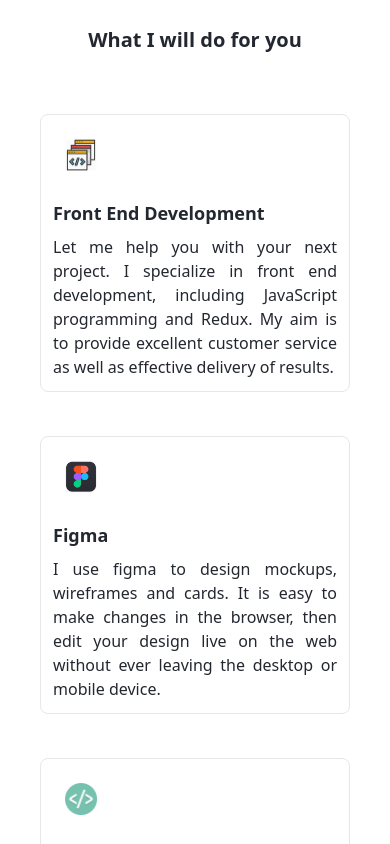
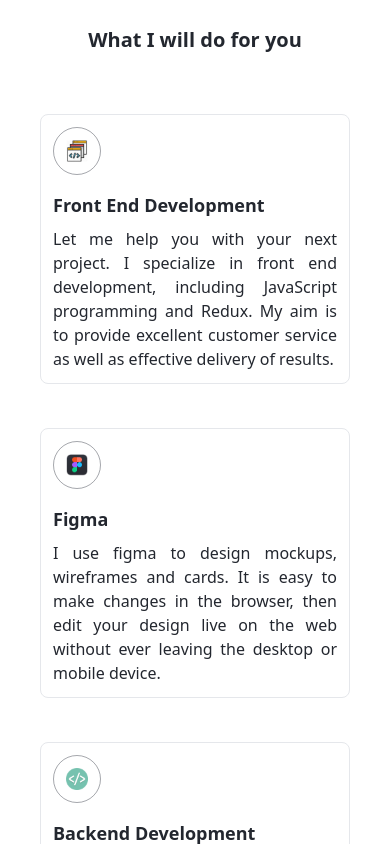
Before and after one commit to rezzakali/Portfolio, a Next.js app: page / in a window 390 px wide. Shown: the part 1300-2144 px from the top of the page. Built offline with nearby package versions, Linux system fonts and the light colour scheme; what tailwindcss-hero-patterns would draw is missing.

Commit message:
step-3 code push

```diff
--- a/src/components/GetInTouch.js
+++ b/src/components/GetInTouch.js
@@ -1,14 +1,14 @@
 function GetInTouch() {
   return (
     <div className="mt-20 mx-auto rounded-lg bg-[#eeeff259]  dark:bg-[#34384270] p-10 border dark:border-gray-800">
-      <h1 className="text-4xl font-bold text-center dark:text-white">
+      <h1 className="text-4xl font-bold text-center">
         Describe your project & requirements
       </h1>
-      <p className="text-center text-xl mt-7 dark:text-[#e2e8f0]">
+      <p className="text-center text-xl mt-7">
         Let's create your beautiful websites & digital presence 🌈
       </p>
       <div className="flex flex-col items-center mt-7">
-        <button className="rounded bg-[#0f172a] hover:bg-[#0f172ae3] dark:bg-gray-200 dark:hover:bg-gray-300 dark:text-black text-white p-2 w-[150px]">
+        <button className="rounded border border-gray-500 dark:bg-gray-200 dark:hover:bg-gray-300 dark:text-black p-2 w-[150px]">
           Get in touch
         </button>
       </div>
--- a/src/components/Projects.js
+++ b/src/components/Projects.js
@@ -5,9 +5,7 @@ function Projects() {
   return (
     <>
       <div className="mx-auto">
-        <h1 className="dark:text-white text-center text-3xl font-bold">
-          Projects
-        </h1>
+        <h1 className="text-center text-3xl font-bold">Projects</h1>
         <p className="text-center mt-5">
           I have worked on a multitude of projects, ranging from small-scale{' '}
           <br />
--- a/src/components/ServiceCard.js
+++ b/src/components/ServiceCard.js
@@ -4,11 +4,17 @@ function ServiceCard({ data }) {
   const { title, description, image } = data;
 
   return (
-    <div className="relative border text-left p-3 rounded-lg transition ease-in-out delay-50 hover:-translate-y-2 hover:scale-105 duration-1000 dark:border-[#34384270] hover:shadow-md mt-5 cursor-pointer">
-      <div className="w-14 h-14 bg-white rounded-full ">
-        <Image src={image} width={80} height={80} alt={title} className="p-3" />
+    <div className="relative border text-left p-3 rounded-lg dark:border-[#34384270] hover:shadow-md mt-5 cursor-pointer">
+      <div className="w-12 h-12 bg-transparent border border-[#34384270] rounded-full ">
+        <Image
+          src={image}
+          width={100}
+          height={100}
+          alt={title}
+          className="p-3"
+        />
       </div>
-      <h1 className="font-bold text-lg dark:text-white mt-4">{title}</h1>
+      <h1 className="font-bold text-lg mt-4">{title}</h1>
       <p className="text-justify mt-2">{description}</p>
     </div>
   );
--- a/src/components/Services.js
+++ b/src/components/Services.js
@@ -4,7 +4,7 @@ import servicesData from '../utils/ServicesData';
 function Services() {
   return (
     <div className="my-20">
-      <h1 className="dark:text-white text-center lg:text-3xl md:text-3xl sm:text-xl font-bold">
+      <h1 className="text-center lg:text-3xl md:text-3xl sm:text-xl font-bold">
         What I will do for you
       </h1>
       <div className="grid md:grid-cols-2 lg:grid-cols-3 gap-6 mt-10">
--- a/src/components/ToolCard.js
+++ b/src/components/ToolCard.js
@@ -4,10 +4,10 @@ function ToolCard({ data }) {
   const { image, title, description } = data;
   return (
     <div className="border p-5 rounded-lg  dark:border-[#34384270] border-gray-100 hover:border-gray-200 dark:hover:border-[#3438425b] shadow-sm hover:shadow-md cursor-pointer z-10">
-      <div className="w-14 h-14 bg-[#f1f6f9] dark:bg-[#1e293b86] rounded-full items-center justify-center">
+      <div className="w-12 h-12 bg-transparent border border-[#34384270] rounded-full items-center justify-center">
         <Image src={image} width={80} height={80} alt={title} className="p-3" />
       </div>
-      <h1 className="font-bold text-lg dark:text-white mt-2">{title}</h1>
+      <h1 className="font-bold text-lg mt-2">{title}</h1>
       <p className="mt-1 text-justify">{description}</p>
     </div>
   );
--- a/src/components/Tools.js
+++ b/src/components/Tools.js
@@ -5,9 +5,7 @@ function Tools() {
   return (
     <>
       <div className="mt-20 mx-auto">
-        <h1 className="dark:text-white text-center text-3xl font-bold ">
-          Tools
-        </h1>
+        <h1 className="text-center text-3xl font-bold ">Tools</h1>
         <p className="text-center mt-5">
           My expertise is based on my experience and a wide range of tools which{' '}
           <br />I use to create the top-notch products.
--- a/src/styles/globals.css
+++ b/src/styles/globals.css
@@ -4,7 +4,7 @@
 
 @layer base {
   body {
-    @apply dark:bg-[#22262e] text-[#23272f] dark:text-[#f6f7f9] overflow-x-hidden;
+    @apply dark:bg-[#22262e] text-[#23272f] dark:text-[#f6f7f9ce] overflow-x-hidden;
     @apply min-h-screen;
   }
   li {
--- a/src/utils/Copyright.js
+++ b/src/utils/Copyright.js
@@ -1,5 +1,6 @@
 function Copyright() {
-  return <p className="py-2">© 2023 Rezzak Ali, Inc. All rights reserved.</p>;
+  const year = new Date().getFullYear();
+  return <p className="py-2">© {year} Rezzak Ali, Inc. All rights reserved.</p>;
 }
 
 export default Copyright;
```
